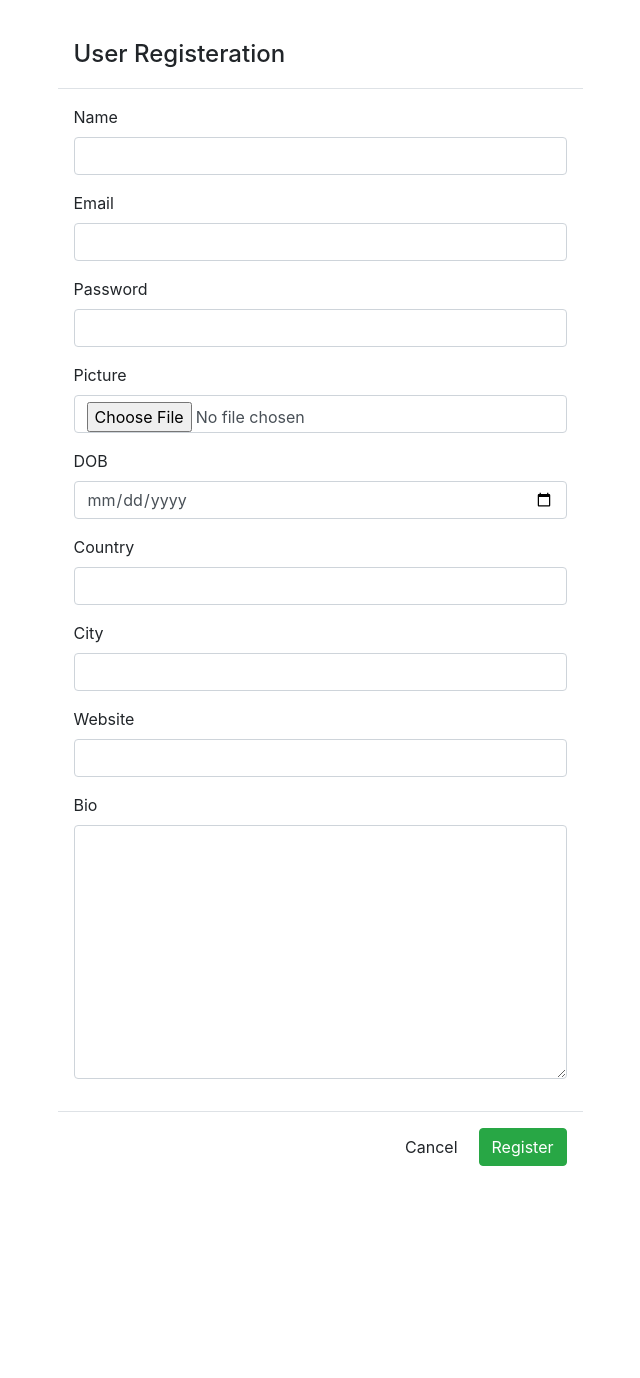
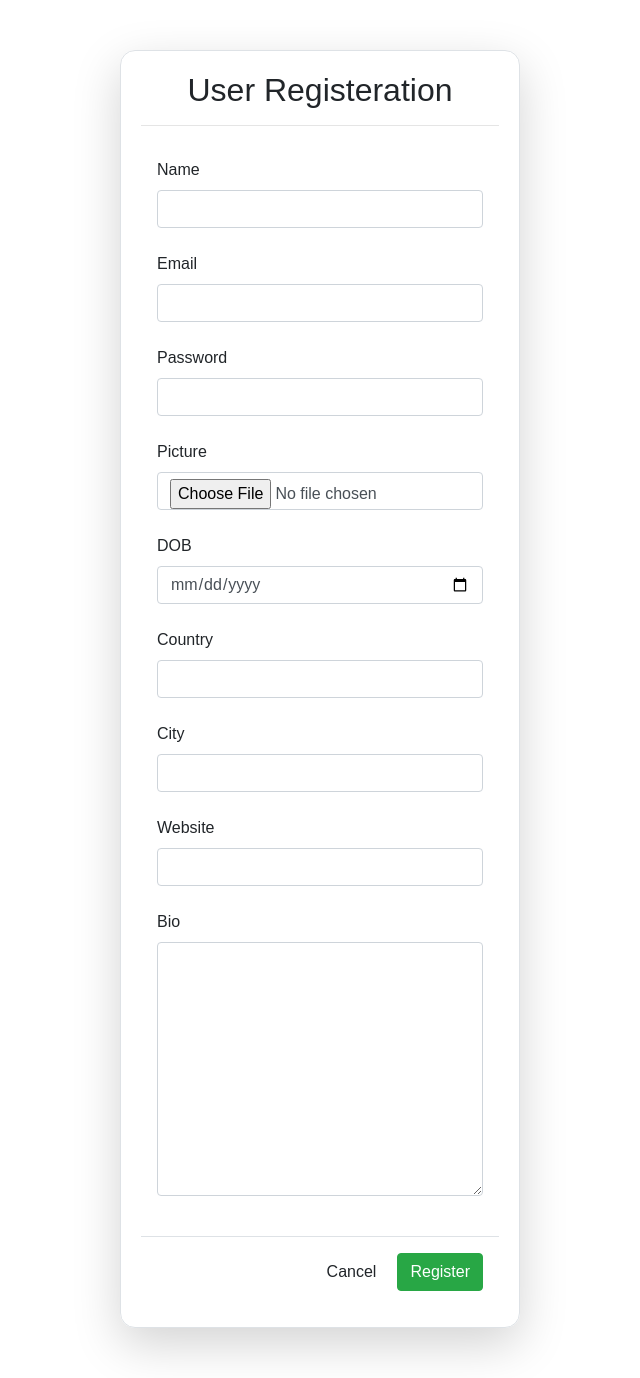
Before and after one commit to DevOluwapelumi/CMS-System, a PHP site: page /register.php in a window 1280 px wide. Shown: the whole page, without its empty margins (320-960 px from the left). Before the commit the page ends 1166 px from the top, so only its background shows below. Run offline with PHP 8.4, Linux system fonts and the light colour scheme.

Commit message:
user interface commit

```diff
--- a/register.php
+++ b/register.php
@@ -1,5 +1,25 @@
 <?php
     include("mycon.php");
+
+if(isset($_POST['register'])){
+    $u_name =  $_POST['u_name'];
+    $u_email =  $_POST['u_email'];
+    $u_pass =  $_POST['u_pass'];
+    $u_pic =  $_FILES['u_pic']['name'];
+	$u_pic_temp =  $_FILES['u_pic']['tmp_name'];
+    $u_dob =  $_POST['u_dob'];
+    $u_country =  $_POST['u_country'];
+    $u_city =  $_POST['u_city'];
+    $u_site =  $_POST['u_site'];
+    $u_bio =  $_POST['u_bio'];
+
+    move_uploaded_file($u_pic_temp, "img/$u_pic");
+    $query = "INSERT INTO all_users (u_name, u_email, u_pass, u_pic, u_dob, u_country, u_city, u_site, u_bio) values ('$u_name', '$u_email', '$u_pass', '$u_pic', '$u_dob', '$u_country', '$u_city','$u_site','$u_bio')";
+    if(mysqli_query($con, $query)){
+        echo "<script>window.open('login.php', '_self')</script>";
+    }
+
+}
 
 
 ?>
@@ -24,53 +44,62 @@
             width: 50%;
             margin-top: 20px;
         }
+        body {
+            font-family: Arial, sans-serif;
+            margin: 50px;
+        }
+        .container {
+            width: 400px;
+            padding: 20px;
+            border: 1px solid #cccccc;
+            border-radius: 15px;
+        }
     </style>
 </head>
 <body>
-    <div class="container">
-        <div class="row register">
-            <div class="col-12">
+    <div class="container border shadow-lg">
+                    <h2 class="text-center">User Registeration</h2>
+                    <hr>
+                    <div class="row justify-content-center">
+                     <div class="col-12">
                 <form method="post" action="" enctype="multipart/form-data">
-                    <div class="modal-header">
-                        <h4 class="modal-title">User Registeration</h4>
-                    </div>
                     <div class="modal-body">
-                        <div class="form-group">
+                        <div class="mb-4">
                             <label>Name</label>
                             <input type="text" name="u_name" value="" class="form-control" >
                         </div>
-                        <div class="form-group">
+                        <div class="mb-4">
                             <label>Email</label>
                             <input type="email" name="u_email" value="" class="form-control" >
                         </div>
-                        <div class="form-group">
+                        <div class="mb-4">
                             <label>Password</label>
                             <input type="password" name="u_pass" value="" class="form-control" >
                         </div>
-                        <div class="form-group">
+                        <div class="mb-4">
                             <label>Picture</label>
                             <input type="file" name="u_pic" class="form-control">
                         </div>
 
-                        <div class="form-group">
+                        <div class="mb-4">
                             <label>DOB</label>
                             <input type="date" name="u_dob" class="form-control">
                         </div>
 
-                        <div class="form-group">
+                        <div class="mb-4">
                             <label>Country</label>
                             <input type="text" name="u_country" value="" class="form-control" >
                         </div>
-                        <div class="form-group">
+                        <div class="mb-4">
                             <label>City</label>
                             <input type="text" name="u_city" value="" class="form-control" >
                         </div>
-                        <div class="form-group">
+                        <div class="mb-4">
                             <label>Website</label>
                             <input type="url" name="u_site" value="" class="form-control" >
                         </div>
                         <label>Bio</label>
-                        <div class="form-group">
+                        <div class="mb-4">
                             <textarea name="u_bio" id="" cols="64" rows="10" class="form-control"></textarea>
                         </div>
                     </div>
@@ -79,35 +108,8 @@
                         <input type="submit" name="register" class="btn btn-success" value="Register">
                     </div>
                 </form>
-
-  <?php
-if(isset($_POST['register'])){
-    $u_name =  $_POST['u_name'];
-    $u_email =  $_POST['u_email'];
-    $u_pass =  $_POST['u_pass'];
-    $u_pic =  $_FILES['u_pic']['name'];
-	$u_pic_temp =  $_FILES['u_pic']['tmp_name'];
-    $u_dob =  $_POST['u_dob'];
-    $u_country =  $_POST['u_country'];
-    $u_city =  $_POST['u_city'];
-    $u_site =  $_POST['u_site'];
-    $u_bio =  $_POST['u_bio'];
-
-    move_uploaded_file($u_pic_temp, "img/$u_pic");
-    $query = "INSERT INTO all_users (u_name, u_email, u_pass, u_pic, u_dob, u_country, u_city, u_site, u_bio) values ('$u_name', '$u_email', '$u_pass', '$u_pic', '$u_dob', '$u_country', '$u_city','$u_site','$u_bio')";
-    if(mysqli_query($con, $query)){
-        echo "<script>window.open('login.php', '_self')</script>";
-    }
-
-}
-
-  ?>
-
             </div>
-
         </div>
-
-
 </div>
 </body>
 </html>
```
Also changed, not shown: login.php (+21 -21 lines), post_img/January Memes 6 (i).jpeg (added), post_img/January Memes 6 (ii).jpeg (added).
